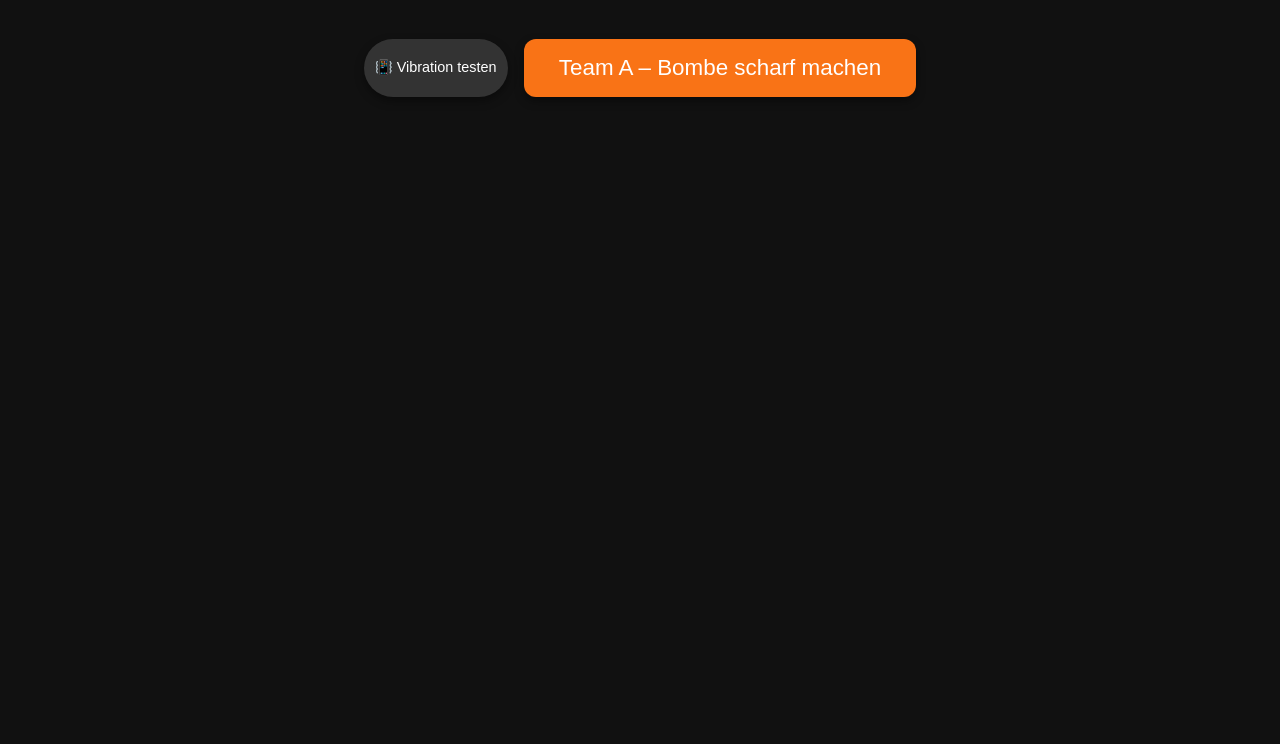
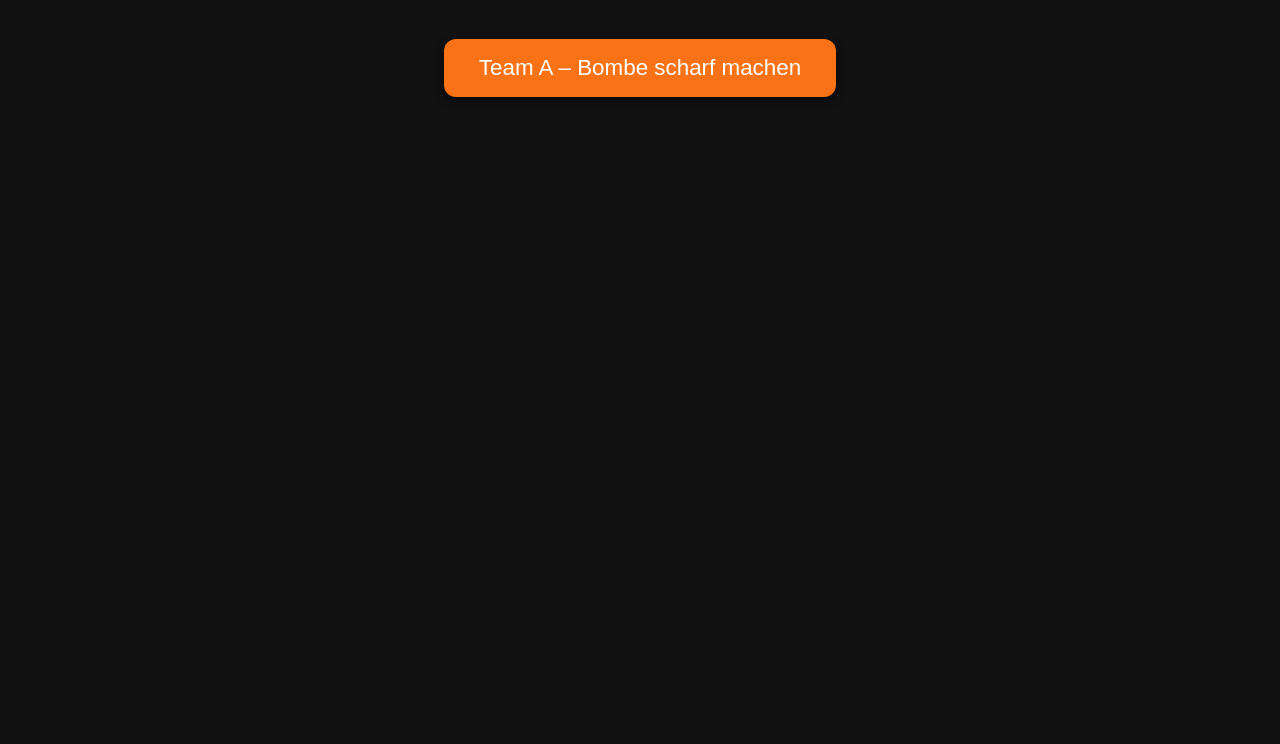
Before and after one commit to olivernitsch87/nerf-bomb, a plain HTML site: page index.html in a window 1280 px wide. Shown: the part 56-800 px from the top of the page. Drawn offline with Linux system fonts and the light colour scheme.

Commit message:
Update index.html

```diff
--- a/index.html
+++ b/index.html
@@ -29,7 +29,6 @@
 
   <main>
     <div class="button-row">
-      <button id="vibrateTest" class="icon-button">📳 Vibration testen</button>
       <button id="armButton">Team A – Bombe scharf machen</button>
       <button id="defuseButton" class="hidden">Team B – Bombe entschärfen</button>
     </div>
```
